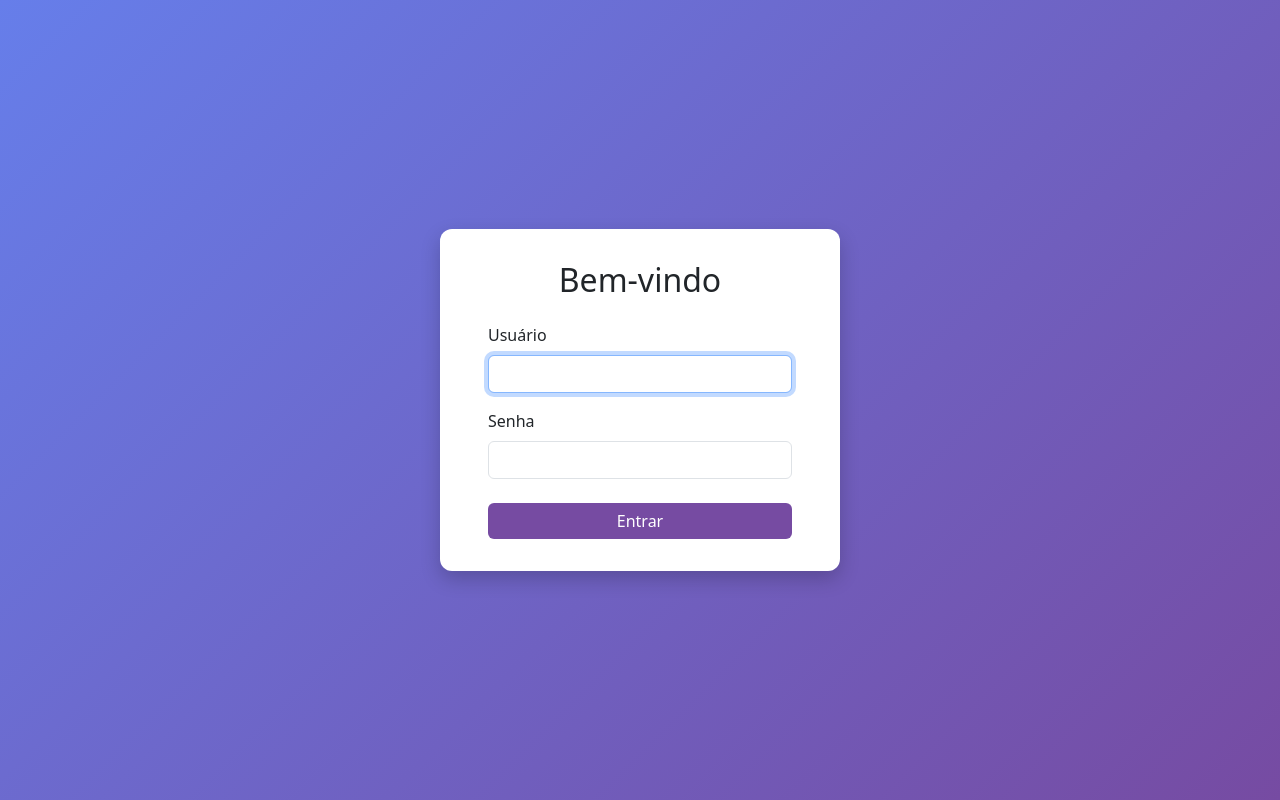
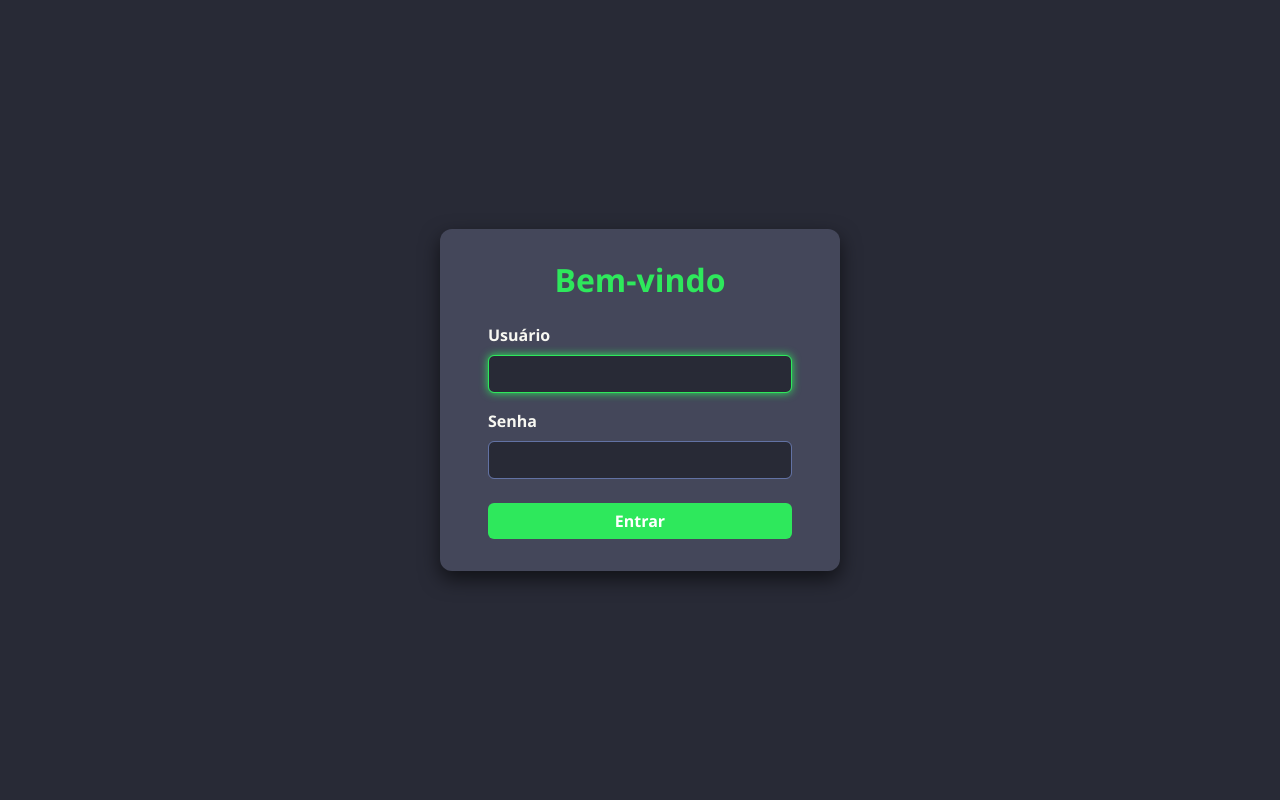
Before and after one commit to anakin00/dados, a Flask app: page / in a window 1280 px wide. Run offline with Flask 3, Linux system fonts and the light colour scheme.

Commit message:
atualização

```diff
--- a/templates/login.html
+++ b/templates/login.html
@@ -1,41 +1,91 @@
 <!doctype html>
 <html lang="pt-br">
   <head>
-    <meta charset="utf-8">
-    <meta name="viewport" content="width=device-width, initial-scale=1">
-    <title>Login Bonito</title>
+    <meta charset="utf-8" />
+    <meta name="viewport" content="width=device-width, initial-scale=1" />
+    <title>Login Dracula Verde</title>
     <!-- Bootstrap CSS -->
-    <link href="https://cdn.jsdelivr.net/npm/bootstrap@5.3.0/dist/css/bootstrap.min.css" rel="stylesheet">
+    <link href="https://cdn.jsdelivr.net/npm/bootstrap@5.3.0/dist/css/bootstrap.min.css" rel="stylesheet" />
 
     <style>
+      /* Cores do tema Dracula com contraste verde */
+      :root {
+        --background: #282a36;
+        --current-line: #44475a;
+        --foreground: #f8f8f2;
+        --comment: #6272a4;
+        --cyan: #8be9fd;
+        --green: #2ee85c;      /* verde vibrante */
+        --orange: #ffb86c;
+        --pink: #ff79c6;
+        --purple: #bd93f9;
+        --red: #ff5555;
+        --yellow: #f1fa8c;
+      }
+
       body {
-        background: linear-gradient(135deg, #667eea, #764ba2);
+        background-color: var(--background);
+        color: var(--foreground);
         height: 100vh;
         display: flex;
         justify-content: center;
         align-items: center;
+        font-family: 'Segoe UI', Tahoma, Geneva, Verdana, sans-serif;
       }
+
       .login-container {
-        background: white;
+        background-color: var(--current-line);
         padding: 2rem 3rem;
         border-radius: 12px;
-        box-shadow: 0 8px 20px rgba(0,0,0,0.2);
+        box-shadow: 0 8px 20px rgba(0, 0, 0, 0.6);
         width: 100%;
         max-width: 400px;
       }
+
+      h2 {
+        color: var(--green);
+        margin-bottom: 1.5rem;
+        text-align: center;
+        font-weight: 700;
+      }
+
+      label {
+        color: var(--foreground);
+        font-weight: 600;
+      }
+
+      .form-control {
+        background-color: var(--background);
+        border: 1px solid var(--comment);
+        color: var(--foreground);
+      }
+
+      .form-control:focus {
+        background-color: var(--background);
+        border-color: var(--green);
+        box-shadow: 0 0 8px var(--green);
+        color: var(--foreground);
+      }
+
       .btn-primary {
-        background: #764ba2;
+        background-color: var(--green);
         border: none;
+        font-weight: 700;
       }
+
       .btn-primary:hover {
-        background: #5a3480;
+        background-color: #2f7942; /* verde mais escuro */
+      }
+
+      .alert {
+        border-radius: 6px;
+        font-weight: 600;
       }
     </style>
   </head>
   <body>
-
     <div class="login-container">
-      <h2 class="mb-4 text-center">Bem-vindo</h2>
+      <h2>Bem-vindo</h2>
 
       {% with messages = get_flashed_messages(with_categories=true) %}
         {% if messages %}
@@ -50,17 +100,17 @@
       <form method="POST">
         <div class="mb-3">
           <label for="username" class="form-label">Usuário</label>
-          <input type="text" class="form-control" id="username" name="username" required autofocus>
+          <input type="text" class="form-control" id="username" name="username" required autofocus />
         </div>
         <div class="mb-4">
           <label for="password" class="form-label">Senha</label>
-          <input type="password" class="form-control" id="password" name="password" required>
+          <input type="password" class="form-control" id="password" name="password" required />
         </div>
         <button type="submit" class="btn btn-primary w-100">Entrar</button>
       </form>
     </div>
 
-    <!-- Bootstrap JS -->
+    <!-- Bootstrap JS Bundle -->
     <script src="https://cdn.jsdelivr.net/npm/bootstrap@5.3.0/dist/js/bootstrap.bundle.min.js"></script>
   </body>
 </html>
```
